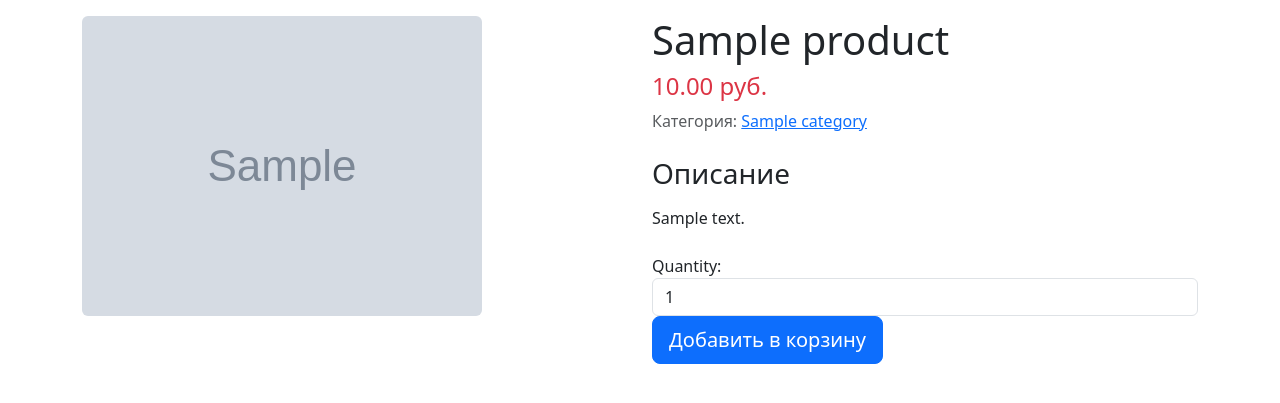
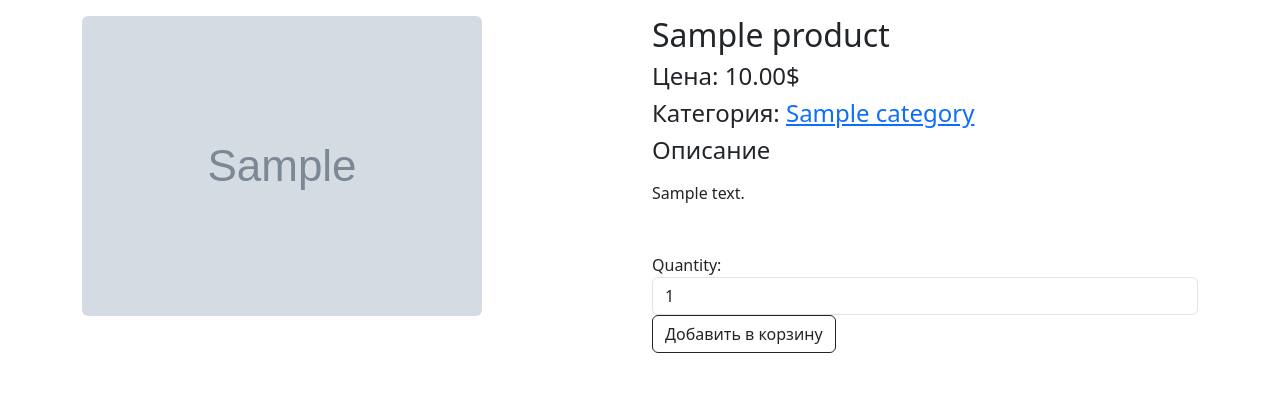
Before and after one commit to elyalkov/my-pet-project-django, a Django app: a page that uses first_pet/main/templates/main/detail.html in a window 1280 px wide. Shown: the part 75-478 px from the top of the page. Run offline with Django 4.2, Linux system fonts and the light colour scheme; tables that the repository leaves empty hold one stand-in row (values such as "Sample post"); grey boxes marked "Sample" are stand-in pictures.

Commit message:
Отредактировал detail.html

```diff
--- a/first_pet/main/templates/main/detail.html
+++ b/first_pet/main/templates/main/detail.html
@@ -9,48 +9,28 @@
                 <img src="{{ product.image.url }}" class="img-fluid rounded" alt="{{ product.name }}">
             </div>
             <div class="col-md-6">
-                <h1>{{ product.name }}</h1>
-                <p class="price h4 text-danger">{{ product.price }} руб.</p>
-                <p class="text-muted">Категория:
+                <h2>{{ product.name }}</h2>
+                <p class="price h4">Цена: {{ product.price }}$</p>
+                <p class="category h4">Категория:
                     <a href="{{ product.category.get_absolute_url }}">
                         {{ product.category.name }}
                     </a>
                 </p>
-                <div class="description mt-4">
-                    <h3>Описание</h3>
+                <div class="description">
+                    <h4>Описание</h4>
                     <p>{{ product.description|linebreaks }}</p>
                 </div>
-                <div class="mt-4">
+
+                <!-- Добавление в корзину -->
+                <div class="mt-5">
                     <form action="{% url "cart:cart_add" product.id %}" method="post">
                         {{ cart_product_form }}
                         {% csrf_token %}
-                        <button type="submit" class="btn btn-primary btn-lg">Добавить в корзину</button>
+                        <button type="submit" class="btn btn-outline-dark">Добавить в корзину</button>
                     </form>
                 </div>
+
             </div>
         </div>
-
-        {% if related_products %}
-        <div class="related-products mt-5">
-            <h2>Похожие товары</h2>
-            <div class="row">
-                {% for product in related_products %}
-                    <div class="col-md-3 mb-4">
-                        <div class="card h-100">
-                            <a href="{{ product.get_absolute_url }}">
-                                <img src="{{ product.image.url }}" class="card-img-top" alt="{{ product.name }}">
-                            </a>
-                            <div class="card-body">
-                                <h5 class="card-title">
-                                    <a href="{{ product.get_absolute_url }}">{{ product.name }}</a>
-                                </h5>
-                                <p class="card-text">{{ product.price }} руб.</p>
-                            </div>
-                        </div>
-                    </div>
-                {% endfor %}
-            </div>
-        </div>
-        {% endif %}
     </div>
 {% endblock %}
```
